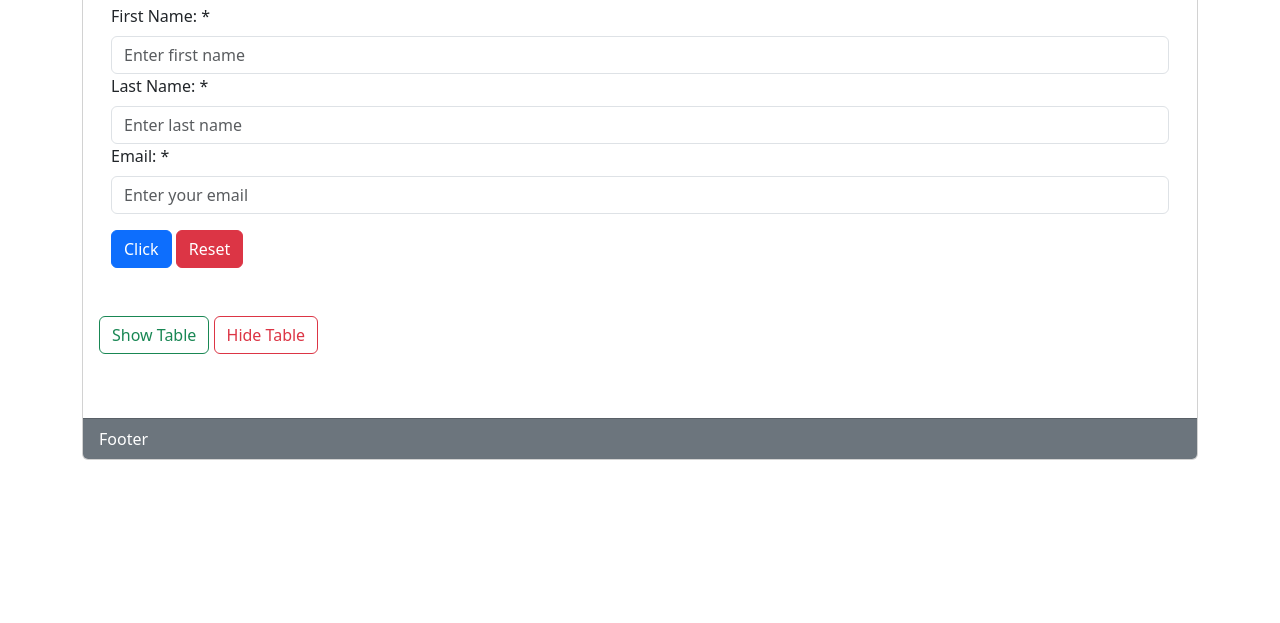
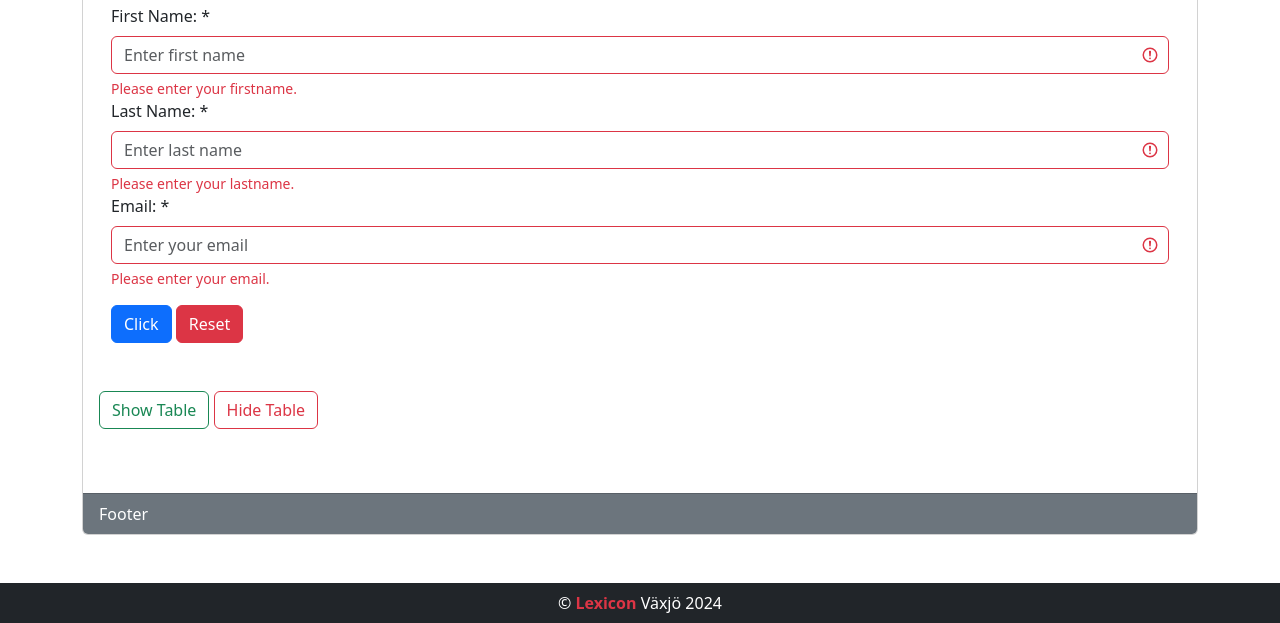
Before and after one commit to sjovy/g49-javascript, a plain HTML site: page dom-js/index.html in a window 1280 px wide. Both pictures are taken after a click on the button "Click". Shown: the part 292-915 px from the top of the page. Before the commit the page ends 800 px from the top, so only its background shows below. Drawn offline with nearby package versions, Linux system fonts and the light colour scheme.

Commit message:
Add functionality to the form's form buttons

```diff
--- a/dom-js/index.html
+++ b/dom-js/index.html
@@ -63,6 +63,7 @@
                   name="firstName"
                   required
                 />
+                <div class="invalid-feedback">Please enter your firstname.</div>
               </div>
               <!-- Last Name Input -->
               <div class="form-group">
@@ -75,6 +76,7 @@
                   name="lastName"
                   required
                 />
+                <div class="invalid-feedback">Please enter your lastname.</div>
               </div>
               <!-- email Input -->
               <div class="form-group">
@@ -87,12 +89,18 @@
                   name="email"
                   required
                 />
+                <div class="invalid-feedback">Please enter your email.</div>
               </div>
 
               <button id="reg-btn" type="button" class="btn btn-primary mt-3">
                 Click
               </button>
-              <button id="reset-btn" type="button" class="btn btn-danger mt-3">
+              <button
+                id="reset-btn"
+                type="button"
+                class="btn btn-danger mt-3"
+                onClick="resetForm()"
+              >
                 Reset
               </button>
             </form>
@@ -149,6 +157,11 @@
         <div class="card-footer bg-secondary text-white">Footer</div>
       </div>
     </div>
+    <footer
+      class="container-fluid bg-dark text-white text-center pt-2 pb-2 mt-5"
+    >
+      &copy; <strong class="text-danger">Lexicon</strong> Växjö 2024
+    </footer>
     <script src="./main.js"></script>
   </body>
 </html>
--- a/dom-js/main.js
+++ b/dom-js/main.js
@@ -70,3 +70,44 @@ function hideMessage() {
   const messageElement = document.getElementById("message");
   messageElement.style.display = "none";
 }
+
+function validateAndSubmit() {
+  console.log("validateAndSubmit has been executed");
+
+  const firstName = document.getElementById("firstName").value.trim();
+  const lastName = document.getElementById("lastName").value.trim();
+  const email = document.getElementById("email").value.trim();
+
+  if (!firstName || !lastName || !email) {
+    if (!firstName) {
+      document.getElementById("firstName").classList.add("is-invalid");
+    }
+    if (!lastName) {
+      document.getElementById("lastName").classList.add("is-invalid");
+    }
+    if (!email) {
+      document.getElementById("email").classList.add("is-invalid");
+    }
+    return;
+  }
+  document.getElementById("firstName").classList.remove("is-invalid");
+  document.getElementById("lastName").classList.remove("is-invalid");
+  document.getElementById("email").classList.remove("is-invalid");
+  showTable();
+}
+
+//* document.getElementById("reg-btn").addEventListener("click", validateAndSubmit);
+document
+  .getElementById("reg-btn")
+  .addEventListener("click", () => validateAndSubmit());
+// document
+//   .getElementById("reg-btn")
+//   .addEventListener("click", () => console.log("Validation has been done"));
+
+resetForm = () => {
+  document.getElementById("registrationForm").reset();
+  document.getElementById("firstName").classList.remove("is-invalid");
+  document.getElementById("lastName").classList.remove("is-invalid");
+  document.getElementById("email").classList.remove("is-invalid");
+  hideTable();
+};
```
